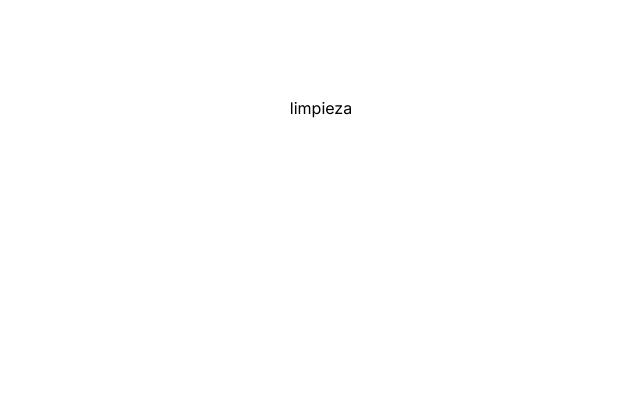
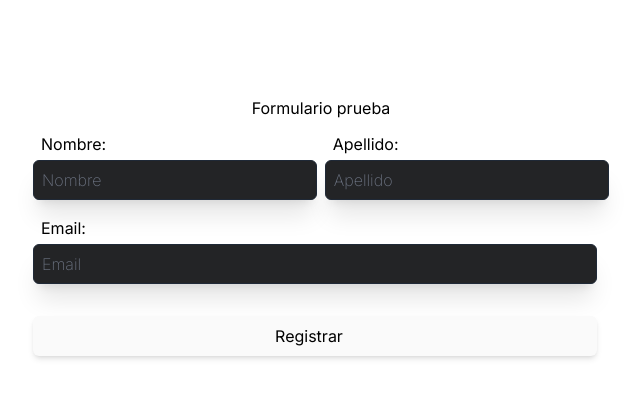
Before and after one commit to samuel20468/consorcify, a Next.js app in the folder front/: page / in a window 1280 px wide. Shown: the top 398 px of the page, without its empty margins (319-959 px from the left). Built offline with nearby package versions, Linux system fonts and the light colour scheme.

Commit message:
Creación de componentes para los formularios

```diff
--- a/front/src/app/page.tsx
+++ b/front/src/app/page.tsx
@@ -1,9 +1,26 @@
-import Image from "next/image";
+import { Button, Input, Label } from "@/components/ui";
 
 export default function Home() {
-  return (
-    <main className="flex min-h-screen flex-col items-center justify-between p-24">
-      <h1>limpieza</h1>
-    </main>
-  );
+    return (
+        <main className="flex flex-col items-center min-h-screen gap-3 p-24 ">
+            <h1>Formulario prueba</h1>
+            <div className="flex flex-row w-full max-w-xl gap-2">
+                <div>
+                    <Label>Nombre:</Label>
+                    <Input type="text" placeholder="Nombre" />
+                </div>
+                <div>
+                    <Label>Apellido:</Label>
+                    <Input type="text" placeholder="Apellido" />
+                </div>
+            </div>
+            <div className="w-full max-w-xl pr-3">
+                <Label>Email:</Label>
+                <Input type="mail" placeholder="Email" />
+            </div>
+            <div className="w-full max-w-xl pr-3">
+                <Button>Registrar</Button>
+            </div>
+        </main>
+    );
 }
--- /dev/null
+++ b/front/src/components/ui/Button.tsx
@@ -0,0 +1,14 @@
+interface Props extends React.ButtonHTMLAttributes<HTMLButtonElement> {}
+
+export function Button({ children, ...props }: Props) {
+    return (
+        <button
+            className="w-full py-2 pr-3 mt-4 rounded-md shadow-md bg-neutral-50 hover:bg-gray-500 hover:text-white"
+            {...props}
+        >
+            {children}
+        </button>
+    );
+}
+
+export default Button;
--- /dev/null
+++ b/front/src/components/ui/Input.tsx
@@ -0,0 +1,12 @@
+interface Props extends React.InputHTMLAttributes<HTMLInputElement> {}
+
+export function Input(props: Props) {
+    return (
+        <input
+            className="w-full h-10 p-2 my-1 text-gray-200 border border-gray-800 rounded-md shadow-xl bg-input placeholder:font-extralight placeholder:text-gray-500"
+            {...props}
+        />
+    );
+}
+
+export default Input;
--- /dev/null
+++ b/front/src/components/ui/Label.tsx
@@ -0,0 +1,11 @@
+interface Props extends React.LabelHTMLAttributes<HTMLLabelElement> {}
+
+export function Label({ children, ...props }: Props) {
+    return (
+        <label className="pl-2 mt-1" {...props}>
+            {children}
+        </label>
+    );
+}
+
+export default Label;
--- /dev/null
+++ b/front/src/components/ui/index.ts
@@ -0,0 +1,3 @@
+export { Label } from "./Label";
+export { Input } from "./Input";
+export { Button } from "./Button";
--- a/front/tailwind.config.ts
+++ b/front/tailwind.config.ts
@@ -8,10 +8,9 @@ const config: Config = {
     ],
     theme: {
         extend: {
-      backgroundImage: {
-        "gradient-radial": "radial-gradient(var(--tw-gradient-stops))",
-        "gradient-conic":
-          "conic-gradient(from 180deg at 50% 50%, var(--tw-gradient-stops))",
+            colors: {
+                fondo: "#0f0e0e",
+                input: "#232426",
             },
         },
     },
```
Also changed, not shown: front/src/app/layout.tsx (indentation only). Lines whose indentation alone changed are shown as unchanged.
